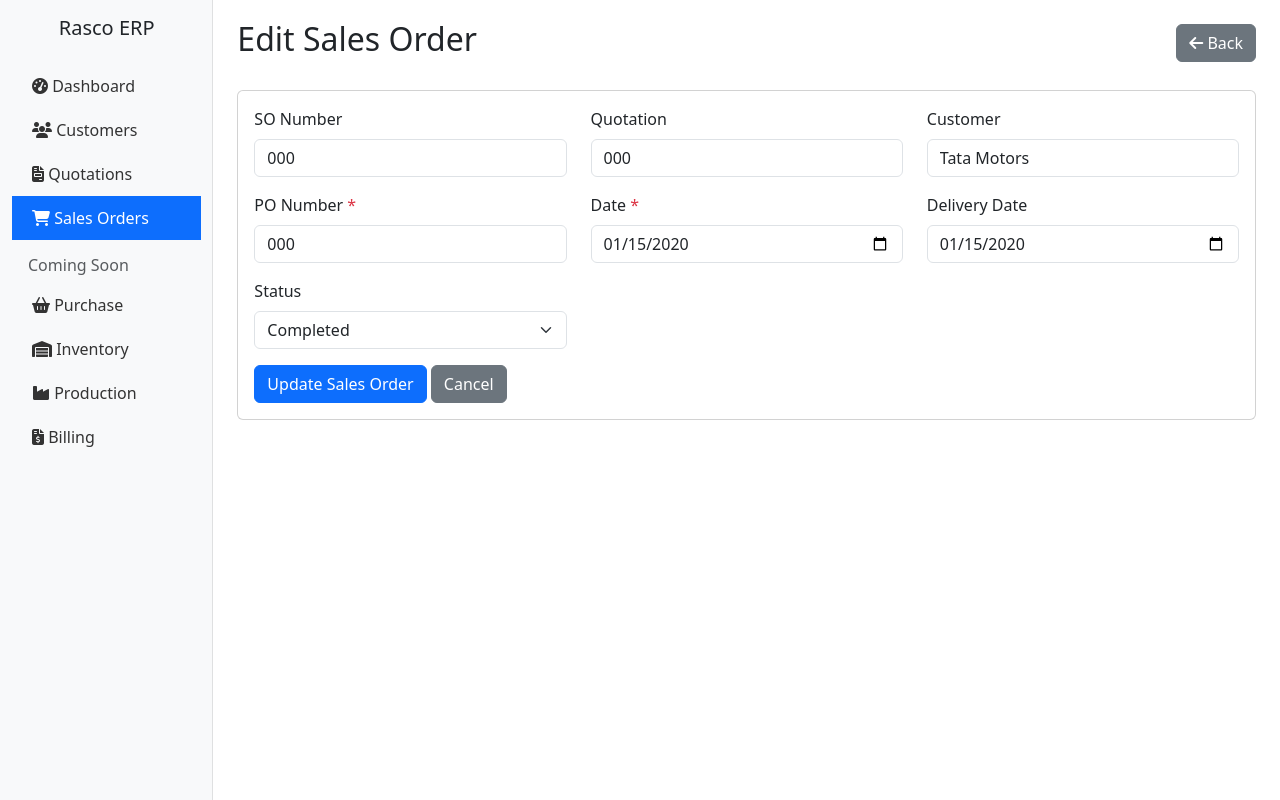
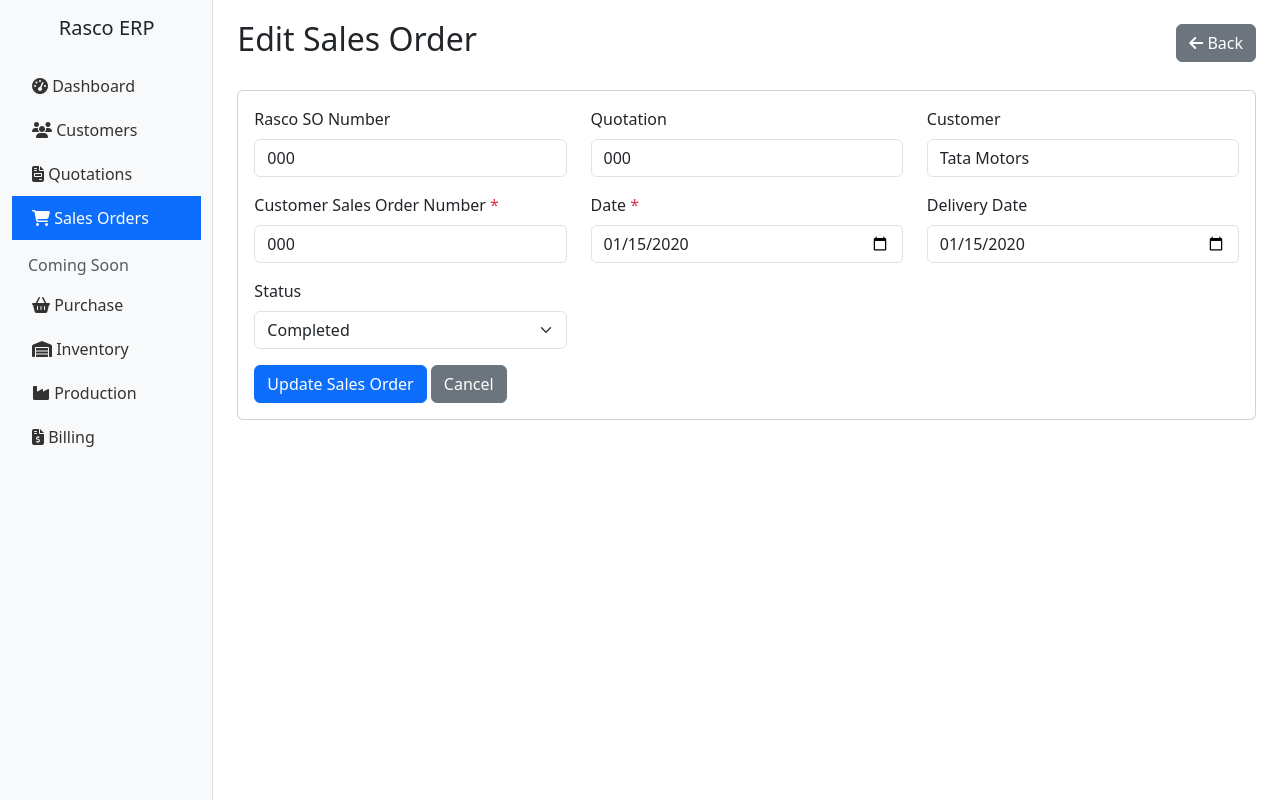
Before and after one commit to PawanYadav007s/Sales_purchase_production_management, a Flask app: page /sales_order/edit/1 in a window 1280 px wide. Run offline with Flask 3, Linux system fonts and the light colour scheme; tables that the repository leaves empty hold one stand-in row (values such as "Sample post").

Commit message:
code added in sales section ui modified

```diff
--- a/app/models/sales_order.py
+++ b/app/models/sales_order.py
@@ -5,8 +5,8 @@ class SalesOrder(db.Model):
     __tablename__ = 'sales_orders'
 
     id = db.Column(db.Integer, primary_key=True)
-    so_number = db.Column(db.String(50), unique=True, nullable=False)
-    po_number = db.Column(db.String(50))
+    so_number = db.Column(db.String(50), unique=True, nullable=False)  # Rasco's internal SO number
+    customer_so_number = db.Column(db.String(50))  # Customer's Sales Order number (was po_number)
     date = db.Column(db.Date, nullable=False)
     quotation_id = db.Column(db.Integer, db.ForeignKey('quotations.id'), nullable=False)
     customer_id = db.Column(db.Integer, db.ForeignKey('customers.id'), nullable=False)
--- a/app/routes/sales_order.py
+++ b/app/routes/sales_order.py
@@ -17,7 +17,7 @@ def index():
     if search:
         query = query.filter(or_(
             SalesOrder.so_number.ilike(f'%{search}%'),
-            SalesOrder.po_number.ilike(f'%{search}%'),
+            SalesOrder.customer_so_number.ilike(f'%{search}%'),
             Customer.name.ilike(f'%{search}%'),
             Quotation.quotation_number.ilike(f'%{search}%')
         ))
@@ -41,7 +41,7 @@ def add():
 
             sales_order = SalesOrder(
                 so_number=so_number,
-                po_number=request.form['po_number'],
+                customer_so_number=request.form['customer_so_number'],
                 date=datetime.strptime(request.form['date'], '%Y-%m-%d').date(),
                 quotation_id=quotation_id,
                 customer_id=quotation.customer_id,
@@ -73,7 +73,7 @@ def edit(id):
 
     if request.method == 'POST':
         try:
-            sales_order.po_number = request.form['po_number']
+            sales_order.customer_so_number = request.form['customer_so_number']
             sales_order.date = datetime.strptime(request.form['date'], '%Y-%m-%d').date()
             sales_order.delivery_date = datetime.strptime(request.form['delivery_date'], '%Y-%m-%d').date() if request.form.get('delivery_date') else None
             sales_order.status = request.form['status']
@@ -120,12 +120,12 @@ def export_csv():
 
     output = io.StringIO()
     writer = csv.writer(output)
-    writer.writerow(['SO No', 'PO No', 'Date', 'Customer', 'Quotation No', 'Delivery Date', 'Status'])
+    writer.writerow(['Rasco SO No', 'Customer SO No', 'Date', 'Customer', 'Quotation No', 'Delivery Date', 'Status'])
 
     for so in sales_orders:
         writer.writerow([
             so.so_number,
-            so.po_number,
+            so.customer_so_number or '',
             so.date.strftime('%Y-%m-%d'),
             so.customer.name,
             so.quotation.quotation_number,
--- a/app/templates/sales_order/edit.html
+++ b/app/templates/sales_order/edit.html
@@ -13,7 +13,7 @@
         <form method="POST">
             <div class="row mb-3">
                 <div class="col-md-4">
-                    <label class="form-label">SO Number</label>
+                    <label class="form-label">Rasco SO Number</label>
                     <input type="text" class="form-control" value="{{ sales_order.so_number }}" readonly>
                 </div>
                 <div class="col-md-4">
@@ -28,8 +28,8 @@
 
             <div class="row mb-3">
                 <div class="col-md-4">
-                    <label class="form-label">PO Number <span class="text-danger">*</span></label>
-                    <input type="text" name="po_number" class="form-control" value="{{ sales_order.po_number }}" required>
+                    <label class="form-label">Customer Sales Order Number <span class="text-danger">*</span></label>
+                    <input type="text" name="customer_so_number" class="form-control" value="{{ sales_order.customer_so_number or '' }}" required>
                 </div>
                 <div class="col-md-4">
                     <label class="form-label">Date <span class="text-danger">*</span></label>
```
Also changed, not shown: app/templates/sales_order/add.html (+4 -4 lines), app/templates/sales_order/view.html (+25 -10 lines).
